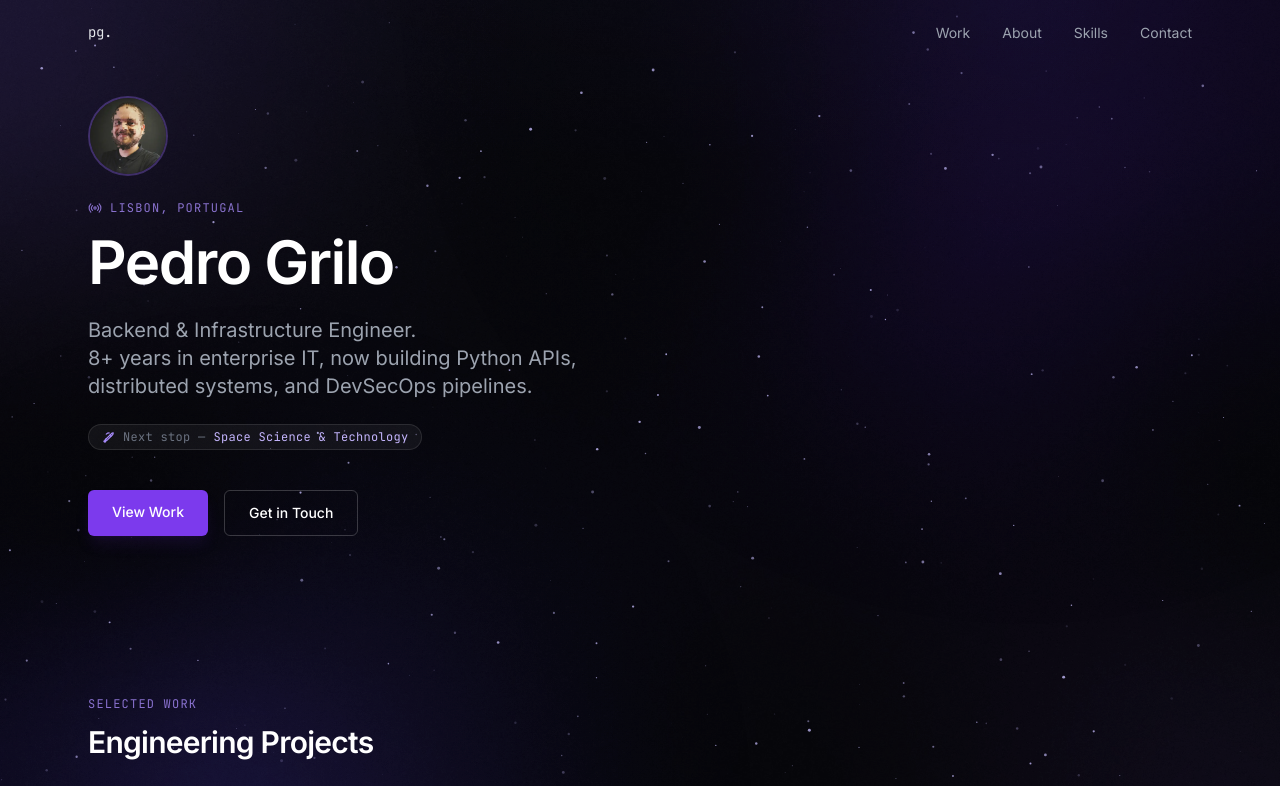
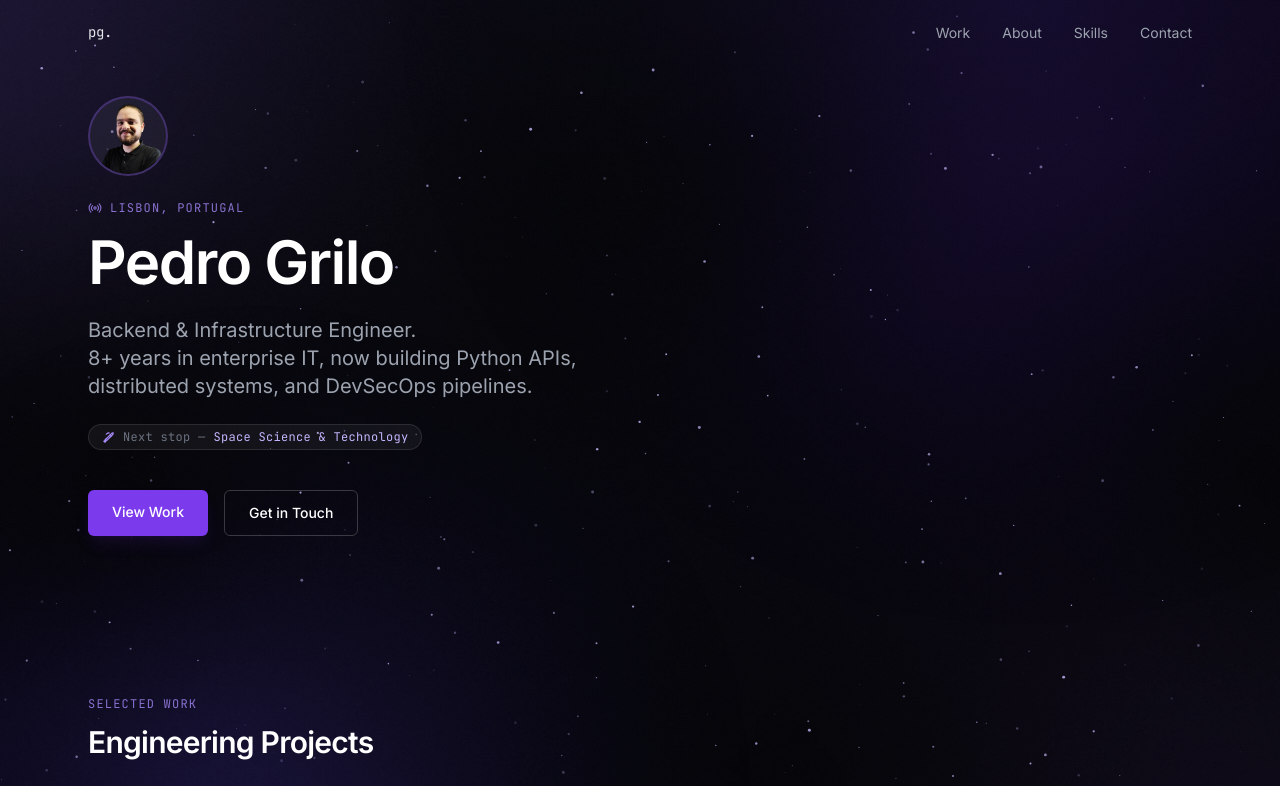
Before and after one commit to pdrgrl/portfolio, a Next.js app: page / in a window 1280 px wide. Shown: the top 786 px of the page. Built offline with nearby package versions, Linux system fonts and the light colour scheme.

Commit message:
Add me.png and update Hero image src
Add new public/me.png asset and update src/components/Hero.tsx to reference /me.png instead of /me.webp so the Hero avatar uses the newly added PNG image.

```diff
--- a/src/components/Hero.tsx
+++ b/src/components/Hero.tsx
@@ -10,7 +10,7 @@ export default function Hero() {
         <div className="animate-slide-up">
           <div className="w-16 h-16 sm:w-20 sm:h-20 rounded-full overflow-hidden border-2 border-violet-500/30 mb-6 bg-white/5 relative">
             <img
-              src="/me.webp"
+              src="/me.png"
               alt="Pedro Grilo"
               className="w-full h-full object-cover"
             />
```
Also changed, not shown: public/me.png (added).
